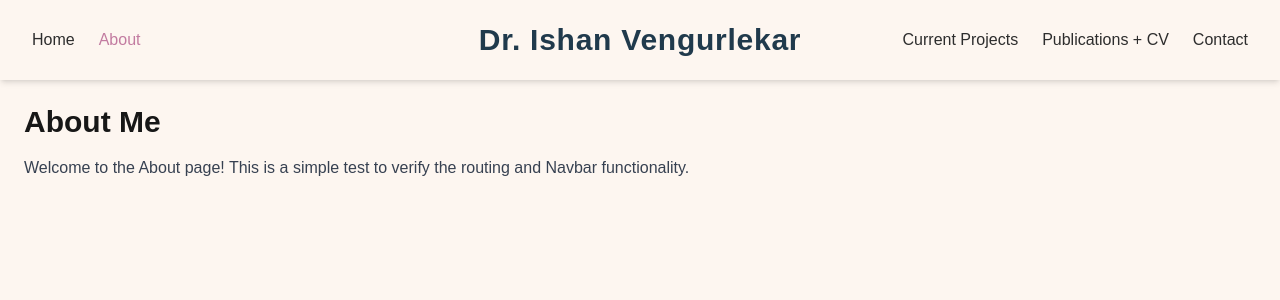
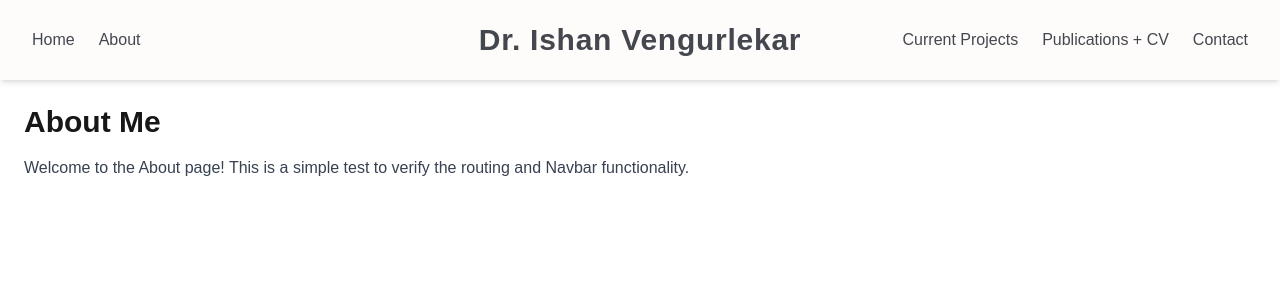
Before and after one commit to emw8105/ishan-psych-profile, a Next.js app: page /about in a window 1280 px wide. Shown: the top 300 px of the page. Built offline with nearby package versions, Linux system fonts and the light colour scheme.

Commit message:
softer colors for better representation, navbar background css bleeding fixed

```diff
--- a/src/app/page.tsx
+++ b/src/app/page.tsx
@@ -12,27 +12,29 @@ export default function Home() {
     <div className="min-h-screen bg-white text-gray-900">
 
       {/* Hero Section */}
-      <section className="relative h-screen bg-gray-900">
+      <section className="relative h-screen bg-sky-blue">
   <Image
-          src="/path-to-hero-image.jpg" // change later
-          alt="Hero background"
+    src="/path-to-hero-image.jpg"
+    alt="Hero background image of Ishan"
     layout="fill"
     objectFit="cover"
-          className="opacity-70"
+    className="opacity-80"
   />
-        <div className="absolute inset-0 flex flex-col justify-center items-end pr-10">
-          <div className="text-right text-white">
-            <h1 className="text-6xl font-bold">CLINICAL</h1> {/* Change font later */}
-            <h2 className="text-4xl mt-2 font-light">Psychiatrist</h2> {/* Change font later */}
-          </div>
-          <a
-            href="#next"
-            className="mt-10 text-white text-4xl flex items-center gap-2"
-          >
+  <div className="absolute inset-0 flex flex-col justify-center items-end pr-10 text-calm-charcoal">
+    <h1 className="text-6xl font-bold">PSYCHIATRIST</h1>
+    <h2 className="text-4xl mt-2 font-light">Children's Mental Health Expert</h2>
+    <a href="#next" className="mt-10 text-4xl flex items-center gap-2">
       <span className="animate-bounce">˅</span>
     </a>
   </div>
 </section>
+
+<section id="next" className="py-16 px-8 bg-cloud-white text-center">
+  <h2 className="text-2xl font-semibold text-calm-charcoal">
+    Compassionate Care. Trustworthy Guidance. Dedicated Expertise.
+  </h2>
+</section>
+
 
       {/* Characteristics Section */}
       <section id="next" className="py-16 px-8 bg-gray-100 text-center">
--- a/src/components/Navbar.tsx
+++ b/src/components/Navbar.tsx
@@ -27,10 +27,9 @@ export default function Navbar() {
     }`;
 
   return (
-    <header className="sticky top-0 bg-off-white shadow-md z-50">
+    <header className="sticky top-0 bg-cloud-white shadow-md z-50 backdrop-blur-md">
   {isMobile ? (
-        // render the mobile-sized navbar
-        <nav className="flex items-center justify-between px-6 h-20 font-sans relative">
+    <nav className="flex items-center justify-between px-6 h-20 font-sans text-calm-charcoal relative">
       {/* Title on Left */}
       <h2 className="text-3xl font-bold text-deep-navy tracking-wide">
         Dr. Ishan Vengurlekar
@@ -39,110 +38,70 @@ export default function Navbar() {
       {/* Hamburger Menu */}
       <button
         onClick={() => setIsDropdownOpen((prev) => !prev)}
-            className="text-charcoal focus:outline-none text-2xl"
+        className="text-calm-charcoal focus:outline-none text-2xl"
       >
         ☰
       </button>
 
       {/* Dropdown Menu */}
       {isDropdownOpen && (
-            <div className="absolute top-full left-0 w-full bg-off-white shadow-md">
-              <ul className="flex flex-col items-stretch">
-                <li className="border-b">
+        <div className="absolute top-full left-0 w-full bg-cloud-white shadow-md">
+          <ul className="flex flex-col items-stretch text-calm-charcoal">
+            {[
+              { path: "/", title: "Home" },
+              { path: "/about", title: "About" },
+              { path: "/current-projects", title: "Current Projects" },
+              { path: "/publications-cv", title: "Publications + CV" },
+              { path: "/contact", title: "Contact" },
+            ].map(({ path, title }, index) => (
+              <li key={index} className="border-b">
                 <Link
-                    href="/"
-                    className={`block px-4 py-3 ${getLinkClass("/")}`}
+                  href={path}
+                  className="block px-4 py-3 hover:text-soft-peach transition-colors"
                   onClick={() => setIsDropdownOpen(false)}
                 >
-                    Home
+                  {title}
                 </Link>
               </li>
-                <li className="border-b">
-                  <Link
-                    href="/about"
-                    className={`block px-4 py-3 ${getLinkClass("/about")}`}
-                    onClick={() => setIsDropdownOpen(false)}
-                  >
-                    About
-                  </Link>
-                </li>
-                <li className="border-b">
-                  <Link
-                    href="/current-projects"
-                    className={`block px-4 py-3 ${getLinkClass(
-                      "/current-projects"
-                    )}`}
-                    onClick={() => setIsDropdownOpen(false)}
-                  >
-                    Current Projects
-                  </Link>
-                </li>
-                <li className="border-b">
-                  <Link
-                    href="/publications-cv"
-                    className={`block px-4 py-3 ${getLinkClass(
-                      "/publications-cv"
-                    )}`}
-                    onClick={() => setIsDropdownOpen(false)}
-                  >
-                    Publications + CV
-                  </Link>
-                </li>
-                <li>
-                  <Link
-                    href="/contact"
-                    className={`block px-4 py-3 ${getLinkClass("/contact")}`}
-                    onClick={() => setIsDropdownOpen(false)}
-                  >
-                    Contact
-                  </Link>
-                </li>
+            ))}
           </ul>
         </div>
       )}
+
     </nav>
   ) : (
-        // otherwise, render the desktop-sized Navbar
-        <nav className="flex items-center justify-between px-8 h-20 font-sans">
-          {/* Left Links */}
+    // Desktop Navbar
+    <nav className="flex items-center justify-between px-8 h-20 font-sans text-calm-charcoal">
       <ul className="flex gap-6">
         <li>
-              <Link href="/" className={getLinkClass("/")}>
+          <Link href="/" className="hover:text-soft-peach transition-colors">
             Home
           </Link>
         </li>
         <li>
-              <Link href="/about" className={getLinkClass("/about")}>
+          <Link href="/about" className="hover:text-soft-peach transition-colors">
             About
           </Link>
         </li>
       </ul>
 
-          {/* Center Title */}
       <h2 className="absolute left-1/2 transform -translate-x-1/2 text-3xl font-bold text-deep-navy tracking-wide">
         Dr. Ishan Vengurlekar
       </h2>
 
-          {/* Right Links */}
       <ul className="flex gap-6">
         <li>
-              <Link
-                href="/current-projects"
-                className={getLinkClass("/current-projects")}
-              >
+          <Link href="/current-projects" className="hover:text-soft-peach transition-colors">
             Current Projects
           </Link>
         </li>
         <li>
-              <Link
-                href="/publications-cv"
-                className={getLinkClass("/publications-cv")}
-              >
+          <Link href="/publications-cv" className="hover:text-soft-peach transition-colors">
             Publications + CV
           </Link>
         </li>
         <li>
-              <Link href="/contact" className={getLinkClass("/contact")}>
+          <Link href="/contact" className="hover:text-soft-peach transition-colors">
             Contact
           </Link>
         </li>
@@ -150,5 +109,6 @@ export default function Navbar() {
     </nav>
   )}
 </header>
+
   );
 }
--- a/tailwind.config.ts
+++ b/tailwind.config.ts
@@ -14,12 +14,11 @@ export default {
       colors: {
         background: "var(--background)",
         foreground: "var(--foreground)",
-        "off-white": "#FDF6F0",
-        charcoal: "#2D2D2D",
-        "rose-gold": "#C27BA0",
-        "deep-navy": "#203A4C",
-        taupe: "#C8B8A6",
-        olive: "#556B2F",
+        "sky-blue": "#A3D9F5",
+        "soft-peach": "#FFD8C2",
+        "cloud-white": "#FDFCFB",
+        "gentle-gray": "#E8E9EB",
+        "calm-charcoal": "#45474F",
       },
     },
   },
```
Lines whose indentation alone changed are shown as unchanged.
